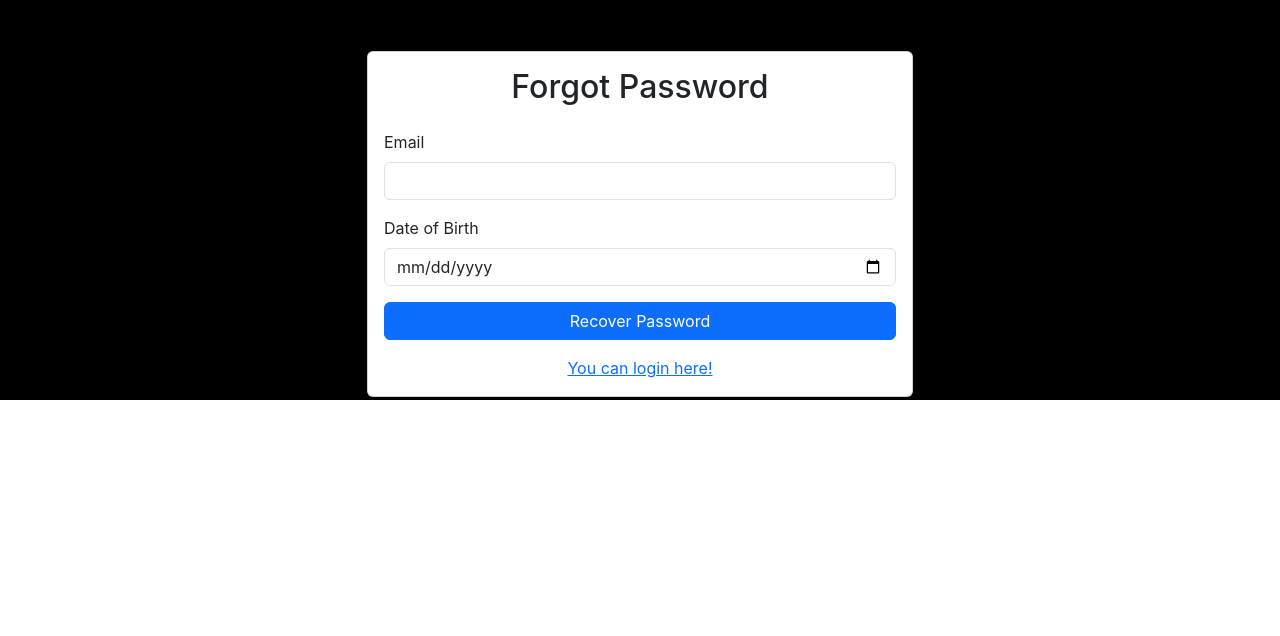
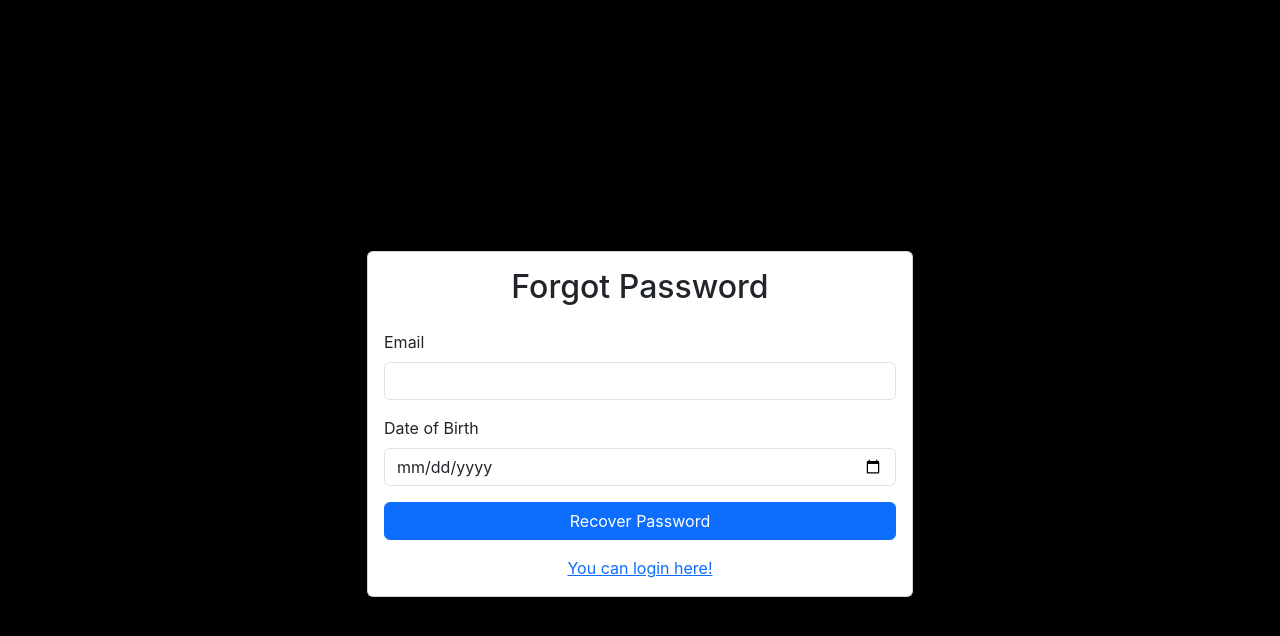
Before and after one commit to alisafder9/studentshub-frontend, a React (Create React App) app: page /forgot-password in a window 1280 px wide. Shown: the top 636 px of the page. Built offline with nearby package versions, Linux system fonts and the light colour scheme.

Commit message:
Update ForgotPassword.css

```diff
--- a/src/components/ForgotPassword.css
+++ b/src/components/ForgotPassword.css
@@ -1,6 +1,6 @@
 .forgot-password-container {
     background-color: black;
-    min-height: 50vh; /* Ensure it covers the full height of the viewport */
+    min-height: 100vh; /* Ensure it covers the full height of the viewport */
     display: flex;
     align-items: center;
     justify-content: center;
```
